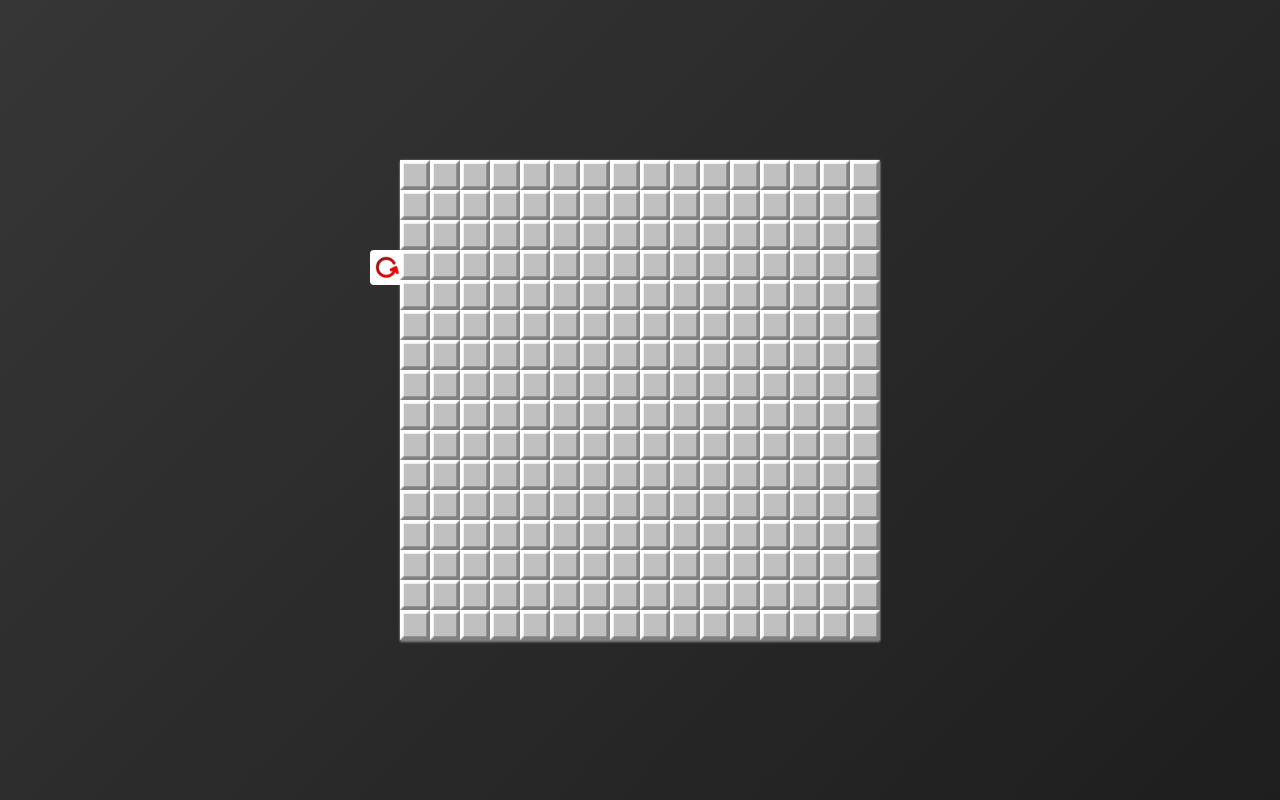
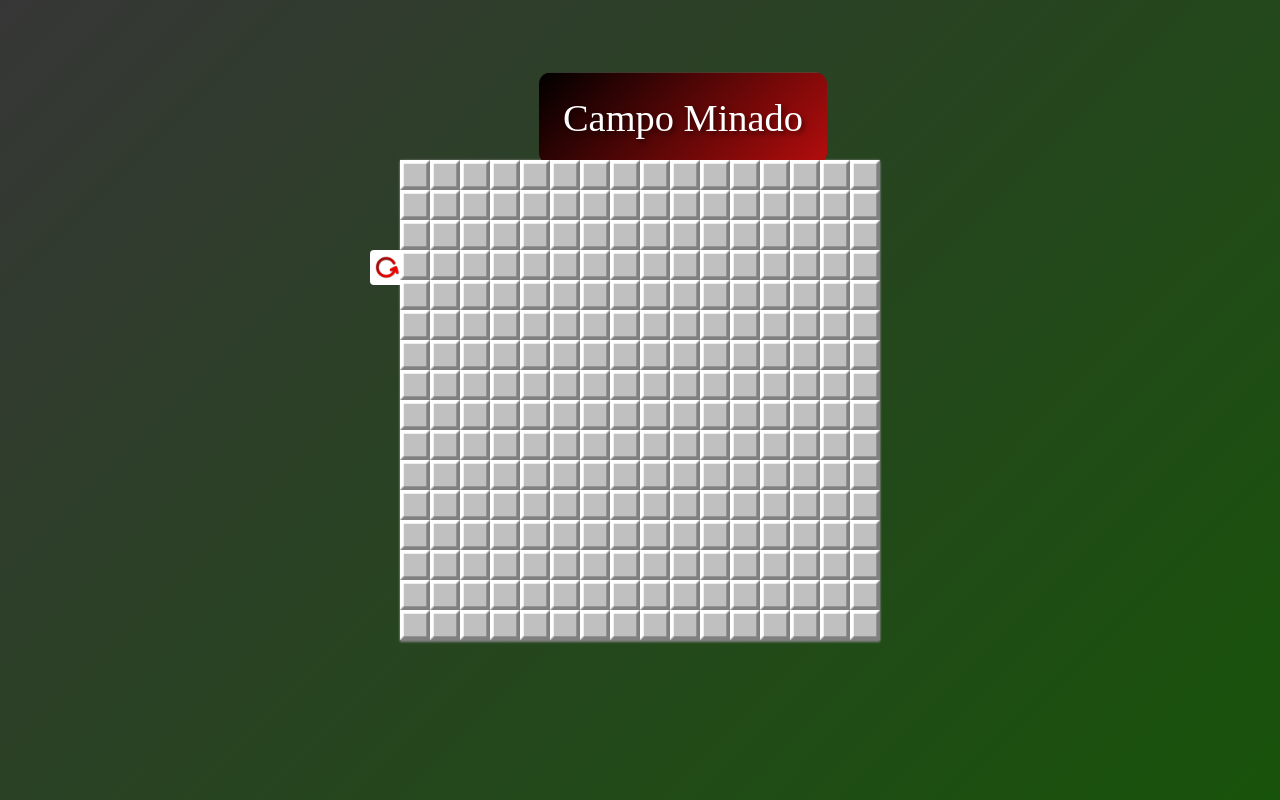
Before and after one commit to erikafrochati/Campo-Minado, a plain HTML site: page index.html in a window 1280 px wide. Drawn offline with Linux system fonts and the light colour scheme; a web font is replaced by a local one.

Commit message:
update
atualização no campo minado

```diff
--- a/assets/css/stylesheet.css
+++ b/assets/css/stylesheet.css
@@ -9,6 +9,34 @@
 		 -o-user-select: none;
 			user-select: none;
 }
+
+.centro {
+	text-align: center;
+	position: absolute;
+	top: 10%;
+	left: 44%;
+	transform: translate(-25%, -25%);
+	font-size: 2em; /* Tamanho da fonte grande */
+	color: #ffffff; /* Cor do texto (branco) */
+	text-shadow: 2px 2px 4px rgba(0, 0, 0, 0.5); /* Sombra para destaque */
+	background-color: gainsboro;
+	background-image: linear-gradient(135deg, #000000, #b30707f8);
+	padding: 20px; /* Adiciona algum preenchimento ao redor do texto */
+	border-radius: 10px; /* Borda arredondada */
+	animation: pulse 2s infinite; /* Adiciona uma animação pulsante */
+  }
+
+  @keyframes pulse {
+	0% {
+	  transform: scale(1);
+	}
+	50% {
+	  transform: scale(1.2);
+	}
+	100% {
+	  transform: scale(1);
+	}
+  }
 
 html, body {
 	width: 100%;
@@ -22,7 +50,7 @@ body {
 	align-items: center;
 	justify-content: center;
 	background-color: gainsboro;
-	background-image: linear-gradient(135deg, #363636, #1e1e1e);
+	background-image: linear-gradient(135deg, #363636, #18530a);
 }
 
 #mineSweeper {
--- a/assets/js/routines.js
+++ b/assets/js/routines.js
@@ -6,8 +6,13 @@
 
 	var graphs = {};
 
+	var tituloJogo = document.getElementById("tituloJogo");
+
 	const resetButton = document.getElementById('resetGame');
 
+
+	// Define o título inicial
+	tituloJogo.innerHTML = "Campo Minado";
 
 	function createCanvas (w, h) {
 		canvas = document.createElement('canvas');
--- a/index.html
+++ b/index.html
@@ -6,6 +6,7 @@
 		<link rel="stylesheet" href="assets/css/stylesheet.css" media="all" />
 		<link href="https://fonts.googleapis.com/css?family=Baumans" rel="stylesheet" />
 		<meta name="viewport" content="width=device-width, initial-scale=1.0, user-scalable=yes" />
+
 	</head>
 	<body>
 
@@ -14,6 +15,8 @@
 			<button id="resetGame">Resetar</button>
 		</div>
 
+		<div id="tituloJogo" class="centro">Campo Minado</div>
+
 		<script type="text/javascript" src="assets/js/Celula.js"></script>
 		<script type="text/javascript" src="assets/js/Sprite.js"></script>
 		<script type="text/javascript" src="assets/js/routines.js"></script>
```
